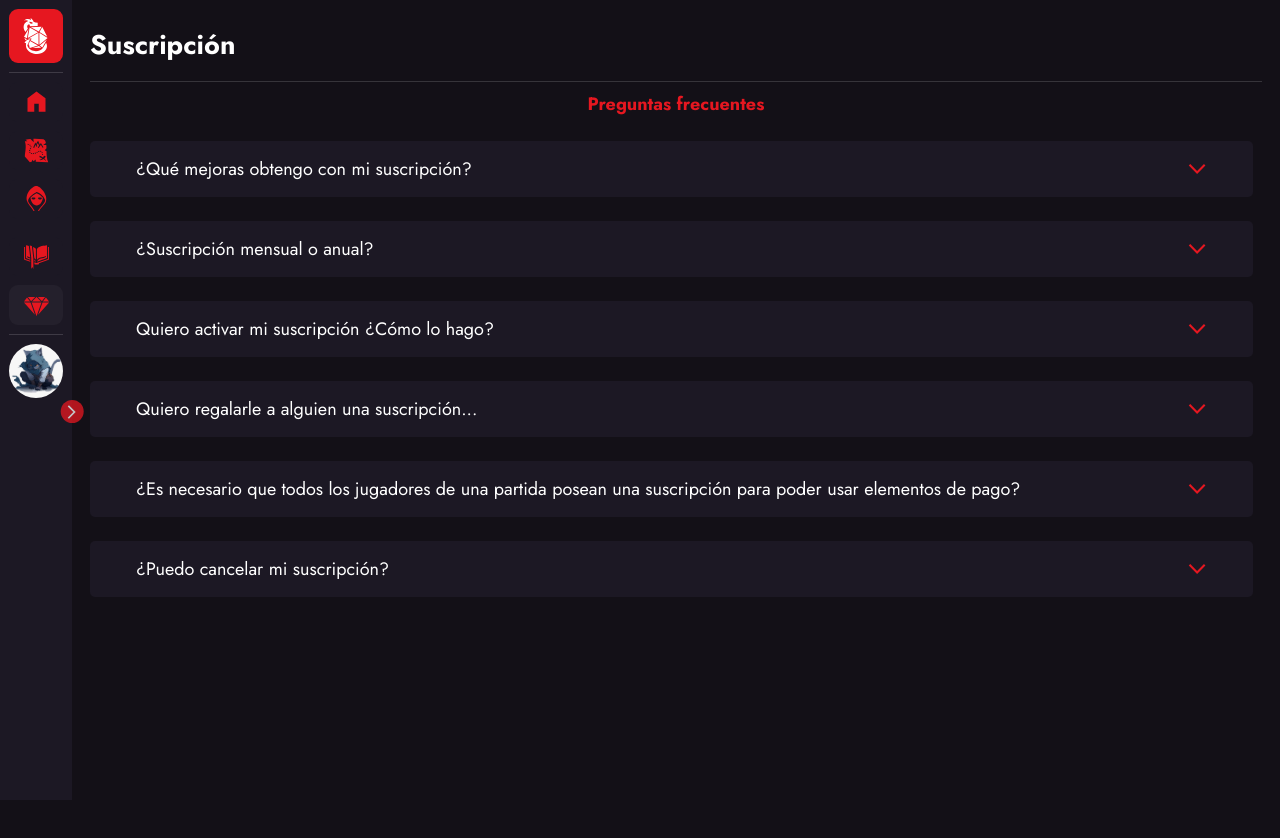
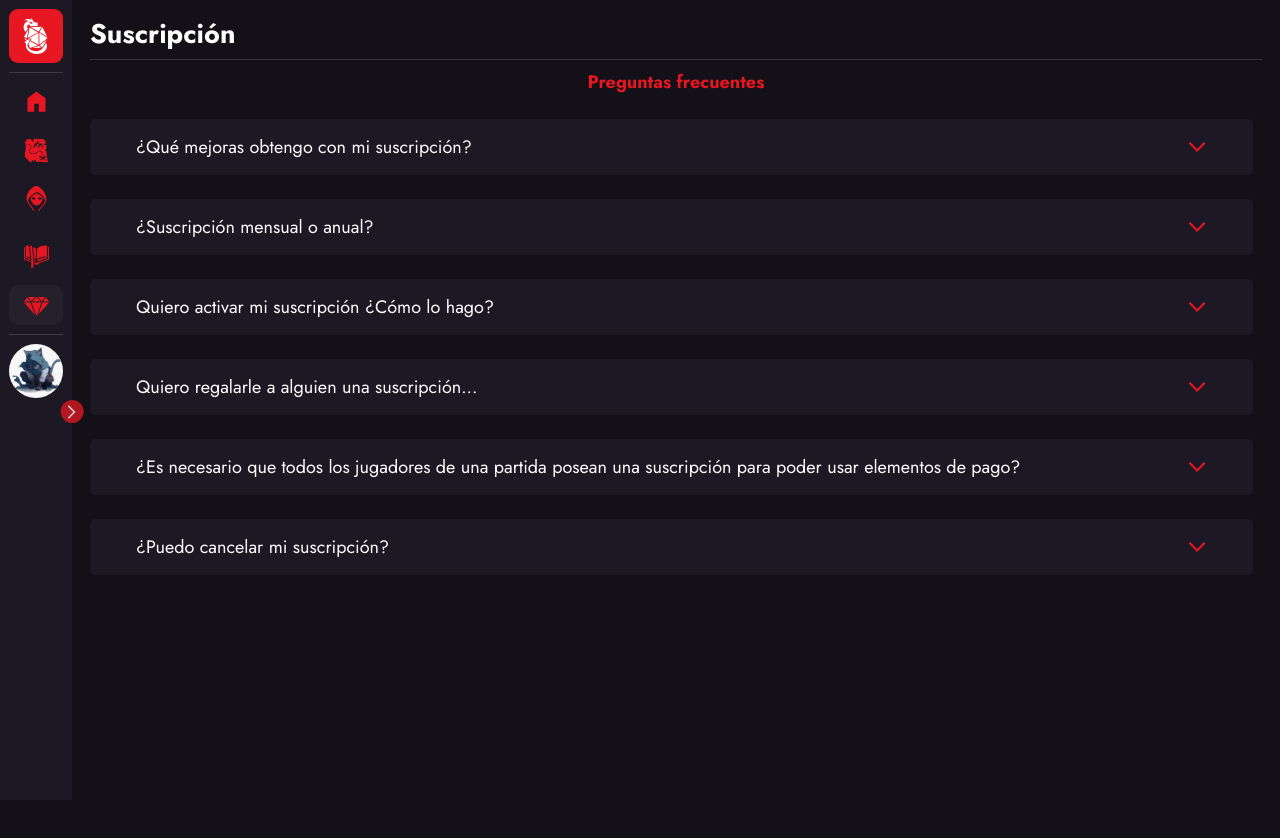
Before and after one commit to proyecto-dnd/frontend, a Next.js app: page /suscription in a window 1280 px wide. Shown: the top 838 px of the page. Built offline with nearby package versions, Linux system fonts and the light colour scheme; sample sign-in values are in the browser's storage.

Commit message:
Ajustando estilos en suscripcion

```diff
--- a/src/app/(home)/suscription/page.module.css
+++ b/src/app/(home)/suscription/page.module.css
@@ -30,7 +30,6 @@
     display: flex;
     align-items: center;
     gap: 0.5rem;
-    height: 54px;
 }
 
 .accordion {
```
Lines whose indentation alone changed are shown as unchanged.
